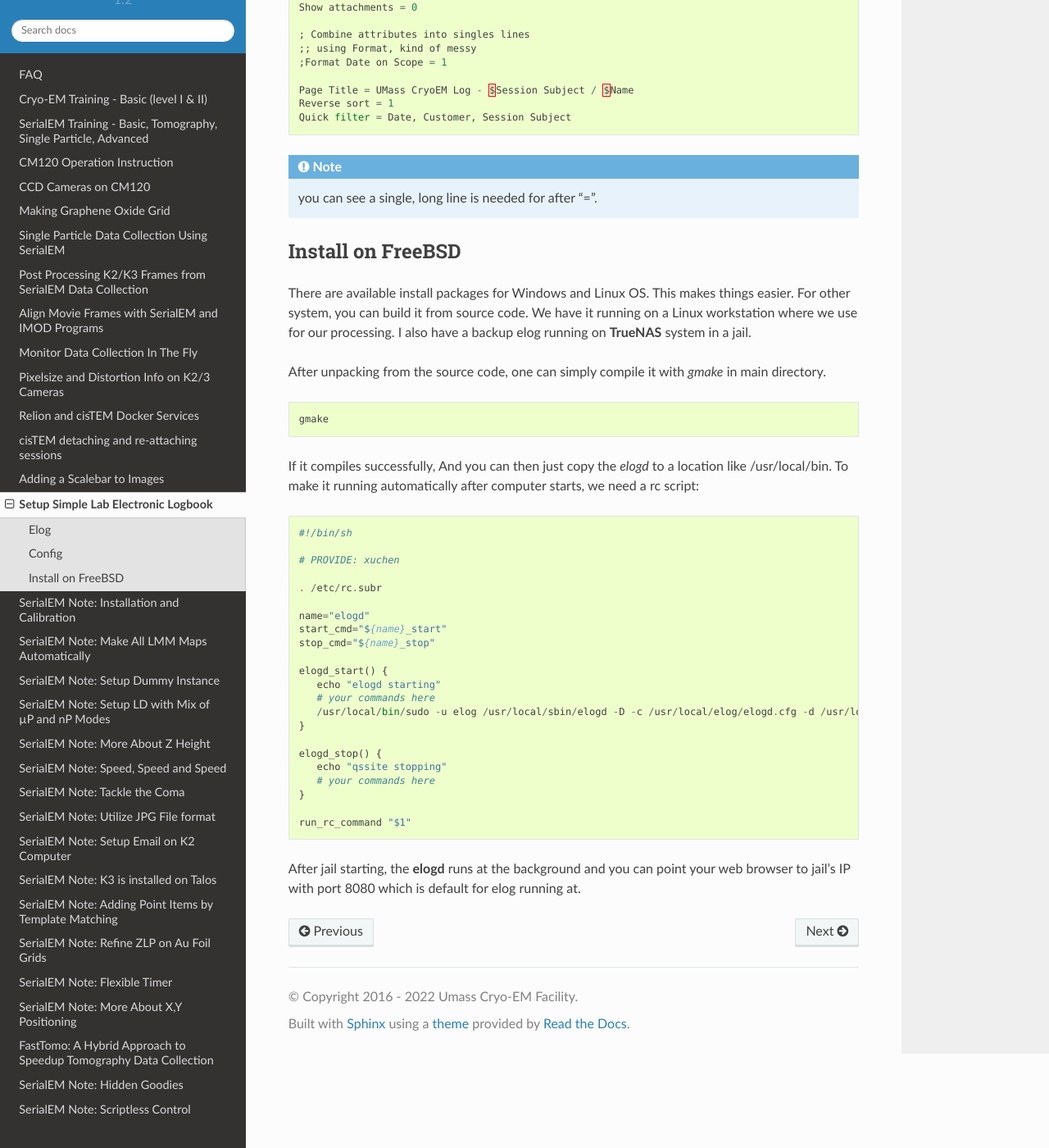
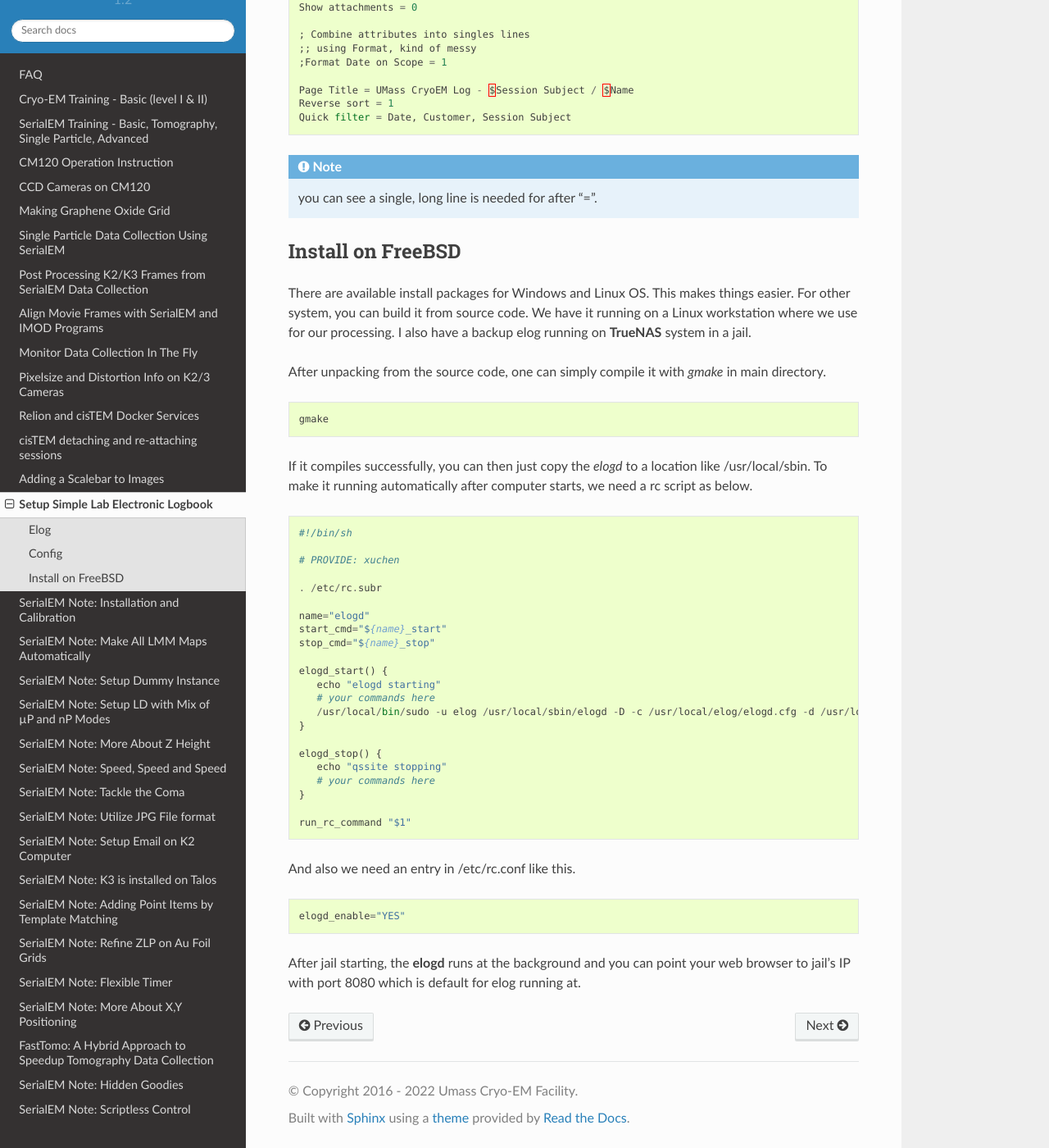
Before and after one commit to xuchen66/sphinx-emdocs, a Sphinx documentation site: the page built from source/setup-simple-electronic-logbook.rst, in a window 1280 px wide and 1400 px high, scrolled down 3447 px. Shown: the whole window at 82% size. Built offline with Sphinx 7.4.7 and the Read the Docs theme 2.0.0, drawn with Linux system fonts in a browser that asks for light colours; pages that are not in the unit, such as notebooks, are missing from menus.

Commit message:
Update setup-simple-electronic-logbook.rst

```diff
--- a/source/setup-simple-electronic-logbook.rst
+++ b/source/setup-simple-electronic-logbook.rst
@@ -153,9 +153,9 @@ After unpacking from the source code, one can simply compile it with
 
    gmake
 
-If it compiles successfully, And you can then just copy the *elogd* to a
-location like /usr/local/bin. To make it running automatically after
-computer starts, we need a rc script:
+If it compiles successfully, you can then just copy the *elogd* to a
+location like /usr/local/sbin. To make it running automatically after
+computer starts, we need a rc script as below.
 
 .. code::
 
@@ -182,6 +182,12 @@ computer starts, we need a rc script:
 
    run_rc_command "$1"
 
+And also we need an entry in /etc/rc.conf like this.
+
+.. code::
+
+   elogd_enable="YES"
+
 After jail starting, the **elogd** runs at the background and you can point
 your web browser to jail's IP with port 8080 which is default for elog running
 at.
```
